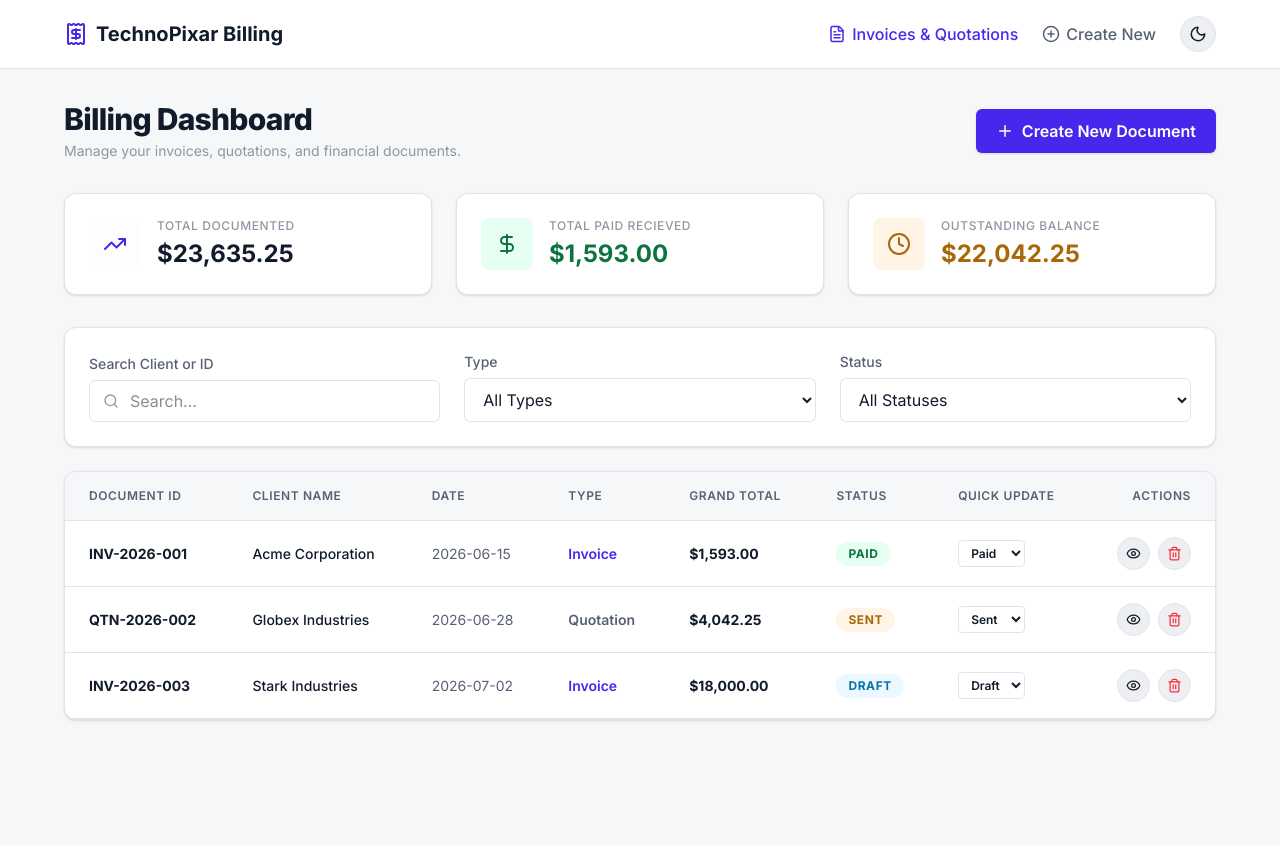
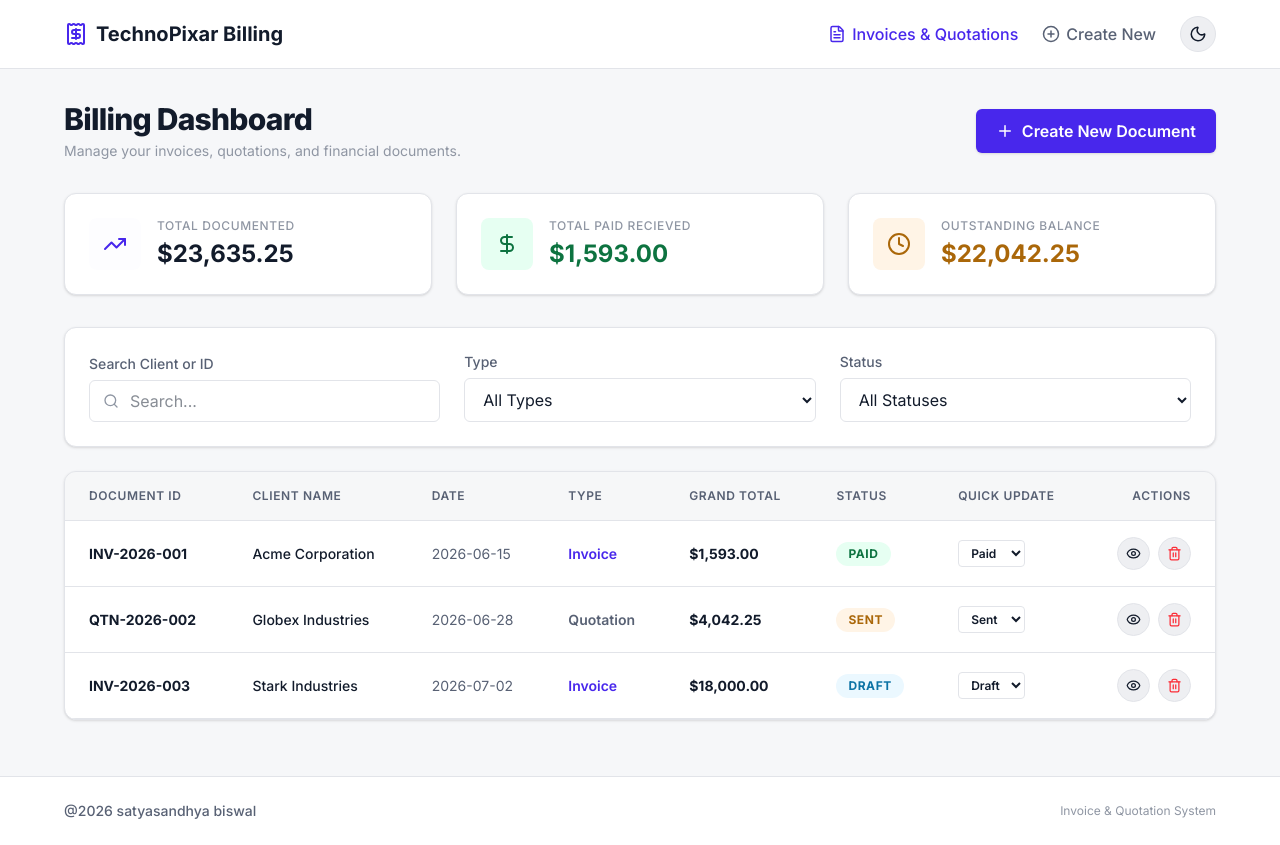
Before and after one commit to satyasandhya97/Invoice-Quotation-Management, a React (Vite) app: page / in a window 1280 px wide. Before the commit the page ends 800 px from the top, so only its background shows below. Built offline with nearby package versions, Linux system fonts and the light colour scheme; the HTML template or start-up script is replaced by a standard one.

Commit message:
Add the Footer component.

```diff
--- a/src/App.jsx
+++ b/src/App.jsx
@@ -3,6 +3,7 @@ import { BrowserRouter, Routes, Route } from 'react-router-dom';
 import Navbar from './components/Navbar';
 import ErrorBoundary from './components/ErrorBoundary';
 import LoadingSpinner from './components/LoadingSpinner';
+import Footer from './components/Footer';
 
 const InvoiceList = lazy(() => import('./pages/InvoiceList'));
 const InvoiceForm = lazy(() => import('./pages/InvoiceForm'));
@@ -30,6 +31,7 @@ function App() {
             </Suspense>
           </ErrorBoundary>
         </main>
+        <Footer />
       </div>
     </BrowserRouter>
   );
--- /dev/null
+++ b/src/components/Footer.jsx
@@ -0,0 +1,14 @@
+import React from 'react';
+
+function Footer() {
+  return (
+    <footer className="w-full bg-bg-secondary border-t border-border-color py-6 mt-auto">
+      <div className="max-w-[1200px] mx-auto px-4 sm:px-6 flex flex-col sm:flex-row items-center justify-between gap-2 text-sm text-text-secondary">
+        <p className="font-medium">@2026 satyasandhya biswal</p>
+        <p className="text-xs text-text-muted">Invoice & Quotation System</p>
+      </div>
+    </footer>
+  );
+}
+
+export default Footer;
```
